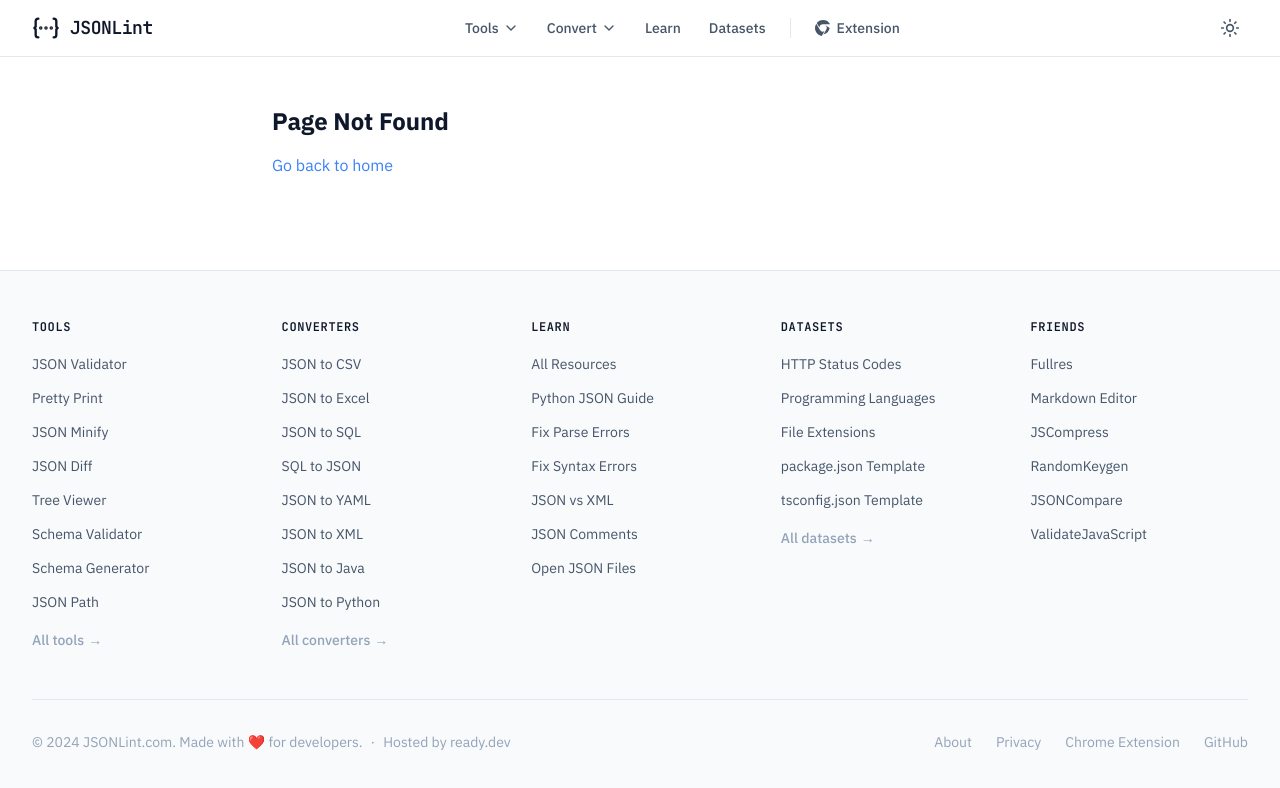
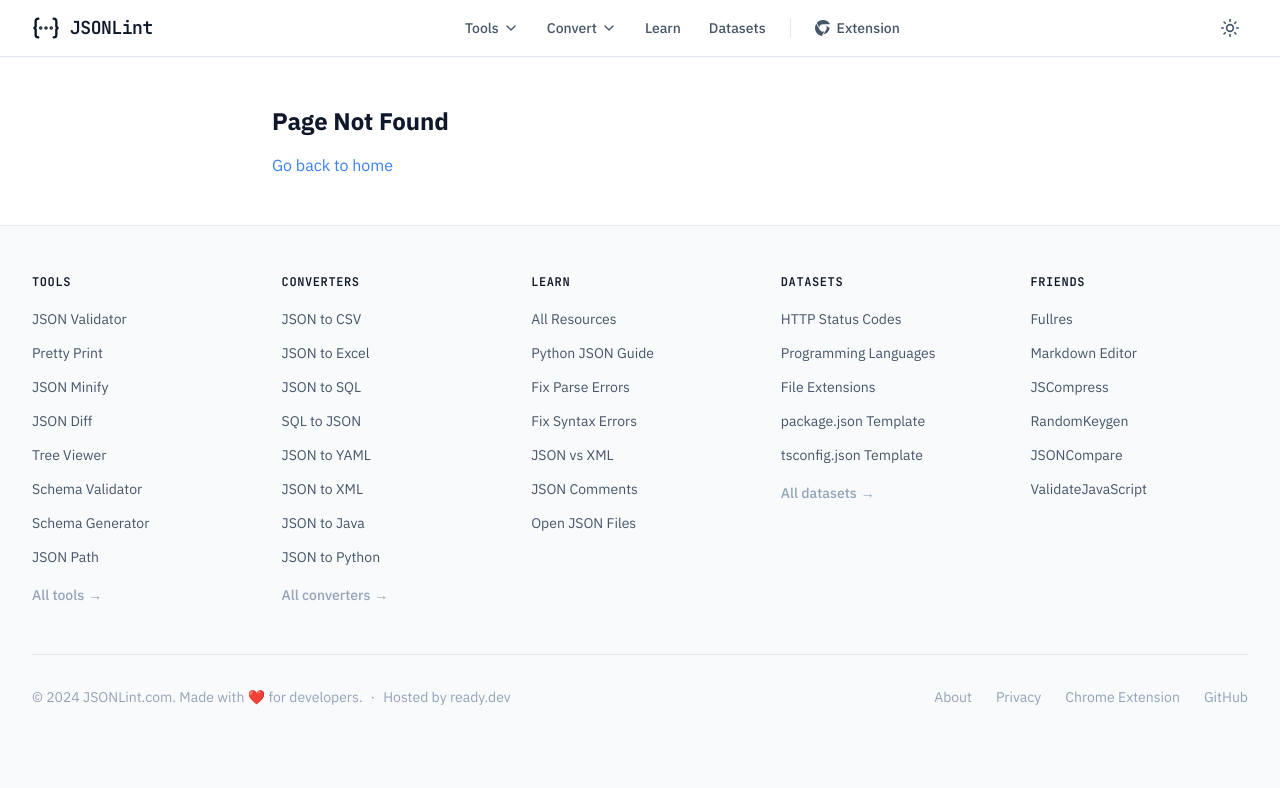
Before and after one commit to circlecell/jsonlint, a Next.js app: page / in a window 1280 px wide. Shown: the top 788 px of the page. Built offline with nearby package versions, Linux system fonts and the light colour scheme.

Commit message:
Update Footer.tsx

```diff
--- a/components/Footer.tsx
+++ b/components/Footer.tsx
@@ -108,7 +108,7 @@
 export function Footer() {
   return (
     <footer
-      className="border-t mt-auto"
+      className="border-t mt-auto pb-24"
       style={{
         background: 'var(--bg-secondary)',
         borderColor: 'var(--border-primary)',
```
